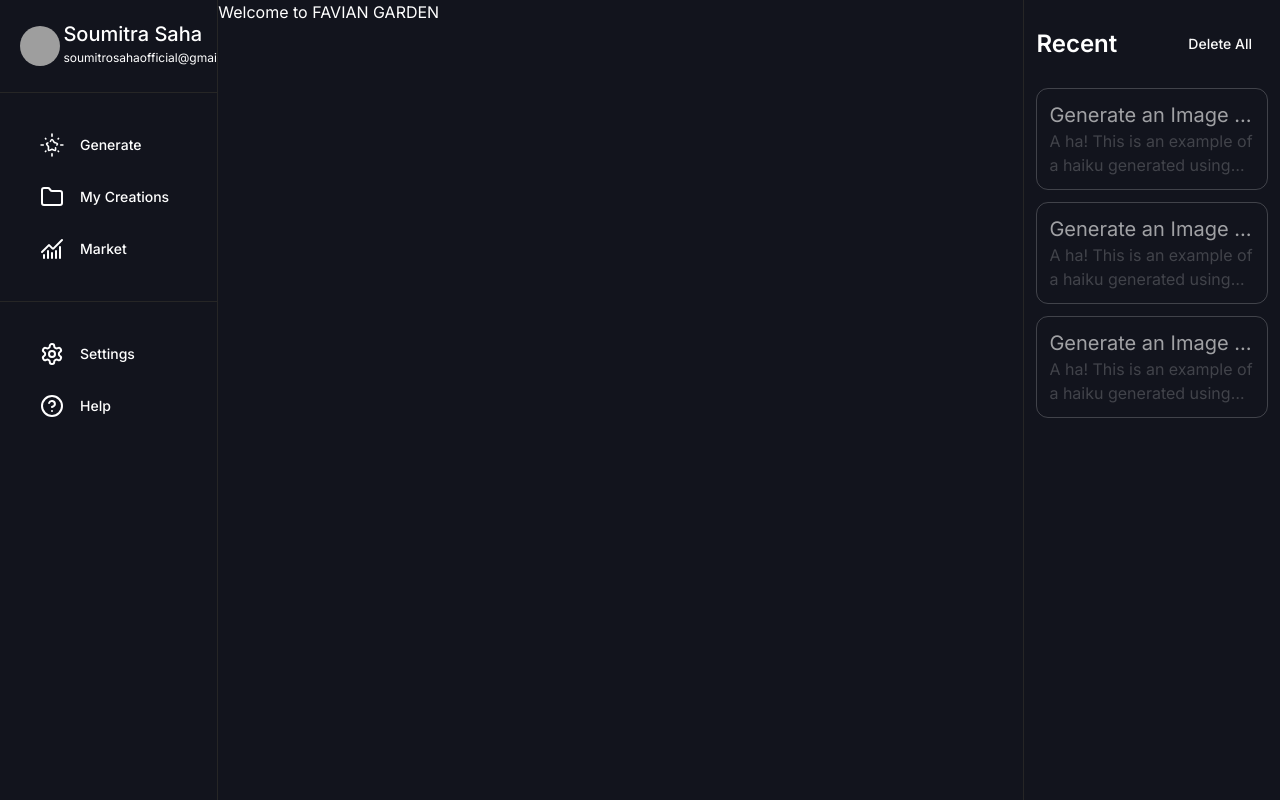
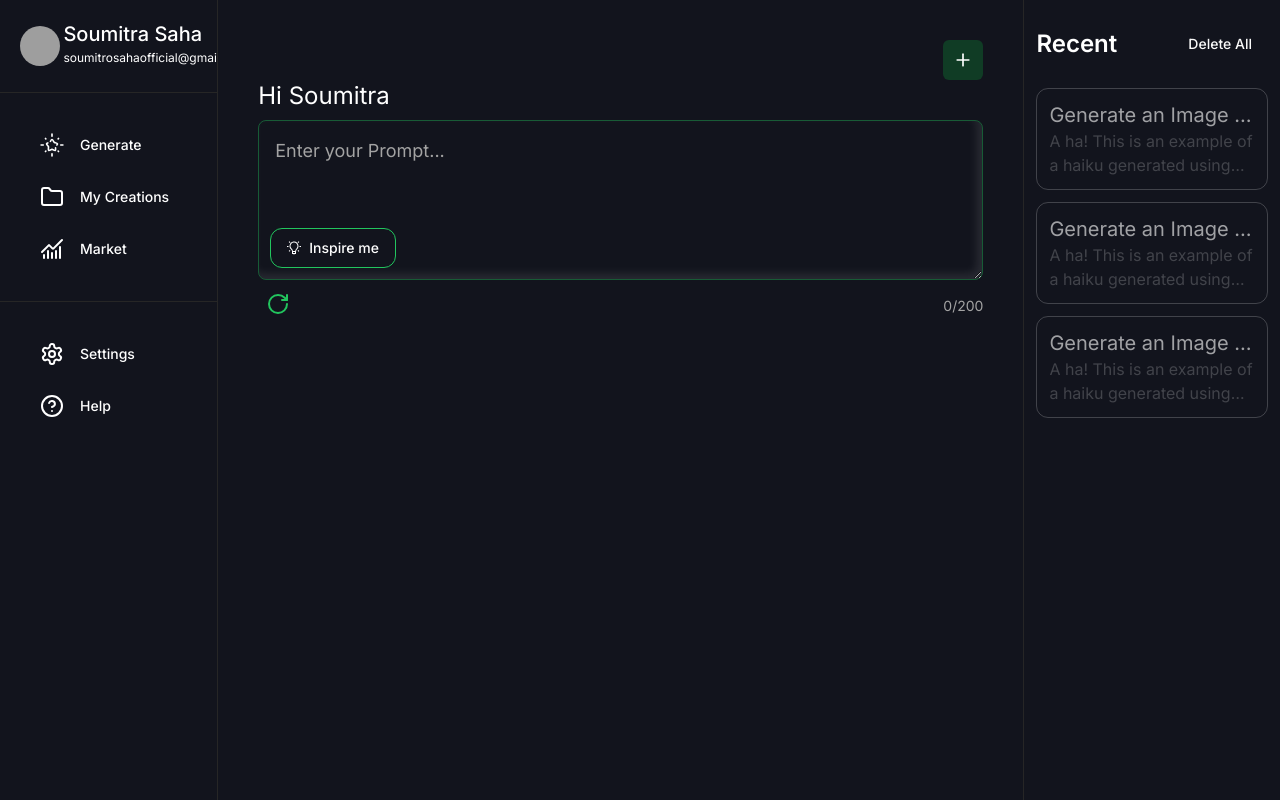
Before and after one commit to nimrid/Favian_garden, a Next.js app in the folder apps/frontend/: page / in a window 1280 px wide. Built offline with nearby package versions, Linux system fonts and the light colour scheme; grey boxes are pictures that could not be loaded.

Commit message:
Implemented: Text Generate Section

```diff
--- /dev/null
+++ b/apps/frontend/src/app/(main)/_components/generate-page/icons.tsx
@@ -0,0 +1,19 @@
+import { cn } from "@/lib";
+
+export const bulbLightningIcon = (className?: string) => {
+  return (
+    <svg
+      width="14"
+      height="14"
+      viewBox="0 0 14 14"
+      fill="none"
+      xmlns="http://www.w3.org/2000/svg"
+      className={cn(className)}
+    >
+      <path
+        d="M2.4065 0.202881L1.7025 0.905881L2.75 1.95288L3.453 1.24988L2.4065 0.202881ZM11.594 0.202881L10.5465 1.24988L11.25 1.95288L12.297 0.906381L11.594 0.202881ZM7 0.514881C6.835 0.516214 6.66833 0.526881 6.5 0.546881H6.485C4.457 0.779381 2.843 2.41788 2.5625 4.43688C2.3385 6.06188 3.0085 7.53538 4.125 8.48438C4.58164 8.8742 4.89054 9.40904 5 9.99938V12.9994H6.14C6.314 13.2979 6.6315 13.4994 7 13.4994C7.3685 13.4994 7.686 13.2979 7.86 12.9994H9V10.9994H9.047V10.4054C9.047 9.67238 9.428 8.93338 10.047 8.35888C10.875 7.52988 11.5 6.35238 11.5 4.99988C11.5 2.52988 9.467 0.491881 7 0.514881ZM7 1.51488C8.9325 1.48788 10.5 3.06988 10.5 4.99988C10.5 6.04688 10.015 6.96888 9.3435 7.63988L9.3595 7.65588C8.69246 8.27144 8.26101 9.10038 8.1395 9.99988H5.9525C5.8425 9.14288 5.475 8.31338 4.7805 7.71838C3.897 6.96838 3.3705 5.83838 3.5465 4.56238C3.765 2.98738 5.043 1.72088 6.609 1.54738C6.7383 1.52945 6.86851 1.51877 6.999 1.51538L7 1.51488ZM0 4.99988V5.99988H1.5V4.99988H0ZM12.5 4.99988V5.99988H14V4.99988H12.5ZM2.75 9.04688L1.703 10.0934L2.4065 10.7969L3.4525 9.74988L2.75 9.04688ZM11.25 9.04688L10.547 9.74988L11.5935 10.7969L12.297 10.0934L11.25 9.04688ZM6 10.9999H8V11.9999H6V10.9999Z"
+        fill="white"
+      />
+    </svg>
+  );
+};
--- /dev/null
+++ b/apps/frontend/src/app/(main)/_components/generate-page/index.ts
@@ -0,0 +1 @@
+export * from "./icons";
--- a/apps/frontend/src/app/(main)/page.tsx
+++ b/apps/frontend/src/app/(main)/page.tsx
@@ -1,3 +1,62 @@
+"use client";
+
+import * as React from "react";
+
+import { Button } from "@/components/ui/button";
+import { Textarea } from "@/components/ui/textarea";
+import { Plus, RotateCw } from "lucide-react";
+import { bulbLightningIcon } from "./_components/generate-page";
+
 export default function HomePage() {
-  return <div>Welcome to FAVIAN GARDEN</div>;
+  const [text, setText] = React.useState("");
+
+  const handleTextChange = (e: React.ChangeEvent<HTMLTextAreaElement>) => {
+    setText(e.target.value);
+  };
+
+  return (
+    <main className="container max-w-7xl mx-auto p-10">
+      {/* Top Section */}
+      <div className="flex items-center justify-end">
+        <Button variant={"ghost"} size={"icon"} className="bg-accent-muted">
+          <Plus className="w-5 h-5" />
+        </Button>
+      </div>
+
+      {/* Generate Section */}
+      <div className="flex flex-col space-y-2">
+        <h1 className="text-2xl">Hi Soumitra</h1>
+        <div className="relative group">
+          <Textarea
+            className="textarea-gradient bg-transparent text-white placeholder-gray-400 p-4 w-full h-40 rounded-lg border border-green-500/40 shadow-lg focus:ring-2 focus:ring-green-500 text-lg text-white/80"
+            placeholder="Enter your Prompt..."
+            maxLength={200}
+            value={text} // Bind the value to the textarea
+            onChange={handleTextChange} // Update state on text change
+          />
+          <div className="flex items-center justify-between mt-1">
+            <Button variant={"ghost"} size={"icon"}>
+              <RotateCw className="w-6 h-6 text-green-500" />
+            </Button>
+            <p className="text-end mt-1 text-sm text-muted-foreground">
+              {text.length}/200
+            </p>
+          </div>
+
+          {/* Inspire me button */}
+          {text.length <= 100 && (
+            <Button
+              variant={"outline"}
+              className="absolute left-3 bottom-14 rounded-xl border-green-500 transition-opacity duration-200 opacity-100"
+            >
+              <div className="flex space-x-2 items-center">
+                {bulbLightningIcon()}
+                <span>Inspire me</span>
+              </div>
+            </Button>
+          )}
+        </div>
+      </div>
+    </main>
+  );
 }
--- a/apps/frontend/src/app/globals.css
+++ b/apps/frontend/src/app/globals.css
@@ -89,3 +89,8 @@
     #3ab54a 100%
   );
 }
+
+.textarea-gradient {
+  box-shadow: 5px 5px 10px 0px #ffffff1a inset;
+  box-shadow: -5px -5px 10px 0px #ffffff1a inset;
+}
--- /dev/null
+++ b/apps/frontend/src/components/ui/textarea.tsx
@@ -0,0 +1,24 @@
+import * as React from "react";
+
+import { cn } from "@/lib/utils";
+
+export interface TextareaProps
+  extends React.TextareaHTMLAttributes<HTMLTextAreaElement> {}
+
+const Textarea = React.forwardRef<HTMLTextAreaElement, TextareaProps>(
+  ({ className, ...props }, ref) => {
+    return (
+      <textarea
+        className={cn(
+          "flex min-h-[80px] w-full rounded-md border border-input bg-background-1 px-3 py-2 text-sm ring-offset-background placeholder:text-muted-foreground focus-visible:outline-none focus-visible:ring-1 focus-visible:ring-green-500 disabled:cursor-not-allowed disabled:opacity-50",
+          className
+        )}
+        ref={ref}
+        {...props}
+      />
+    );
+  }
+);
+Textarea.displayName = "Textarea";
+
+export { Textarea };
```
